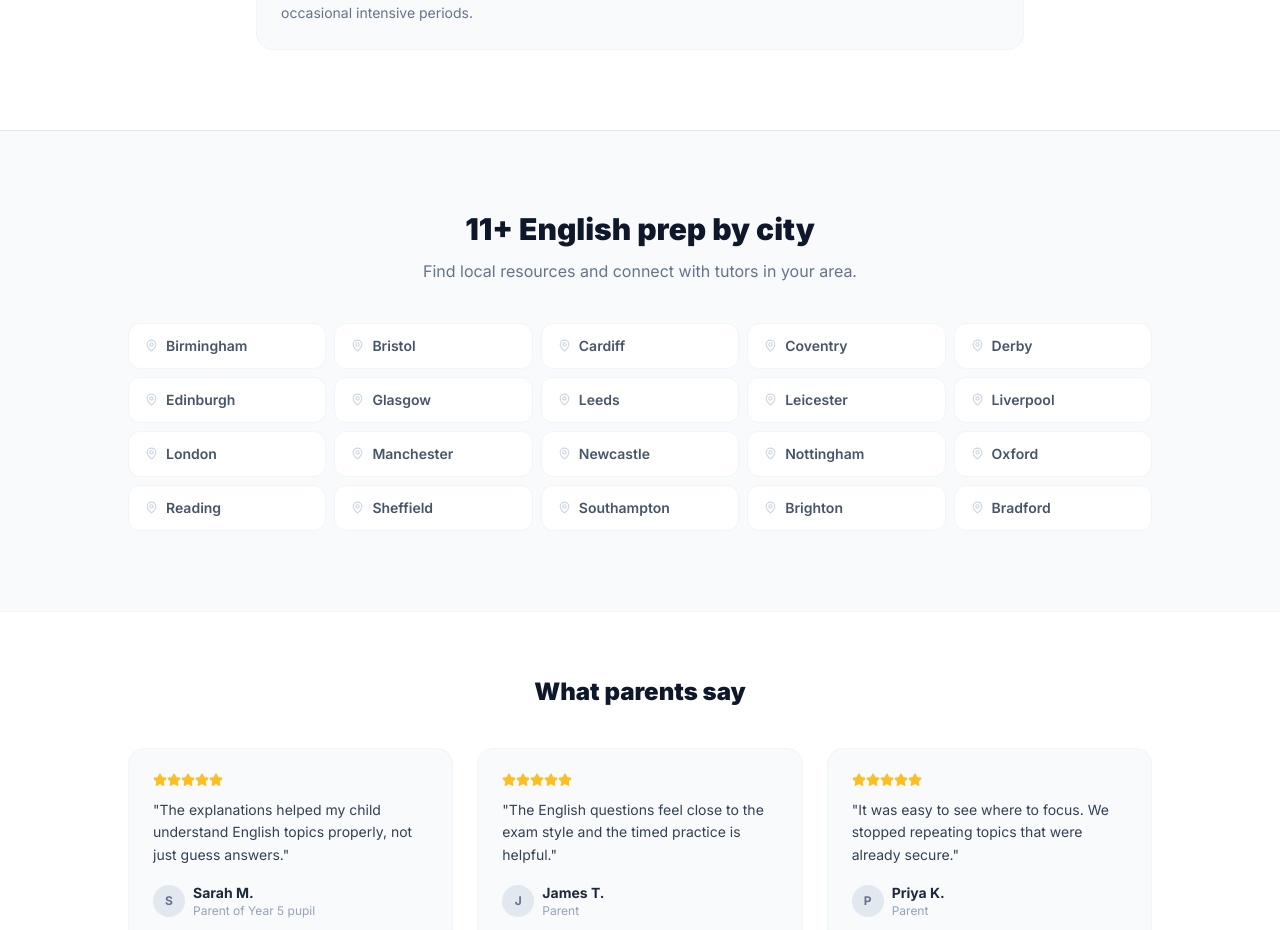
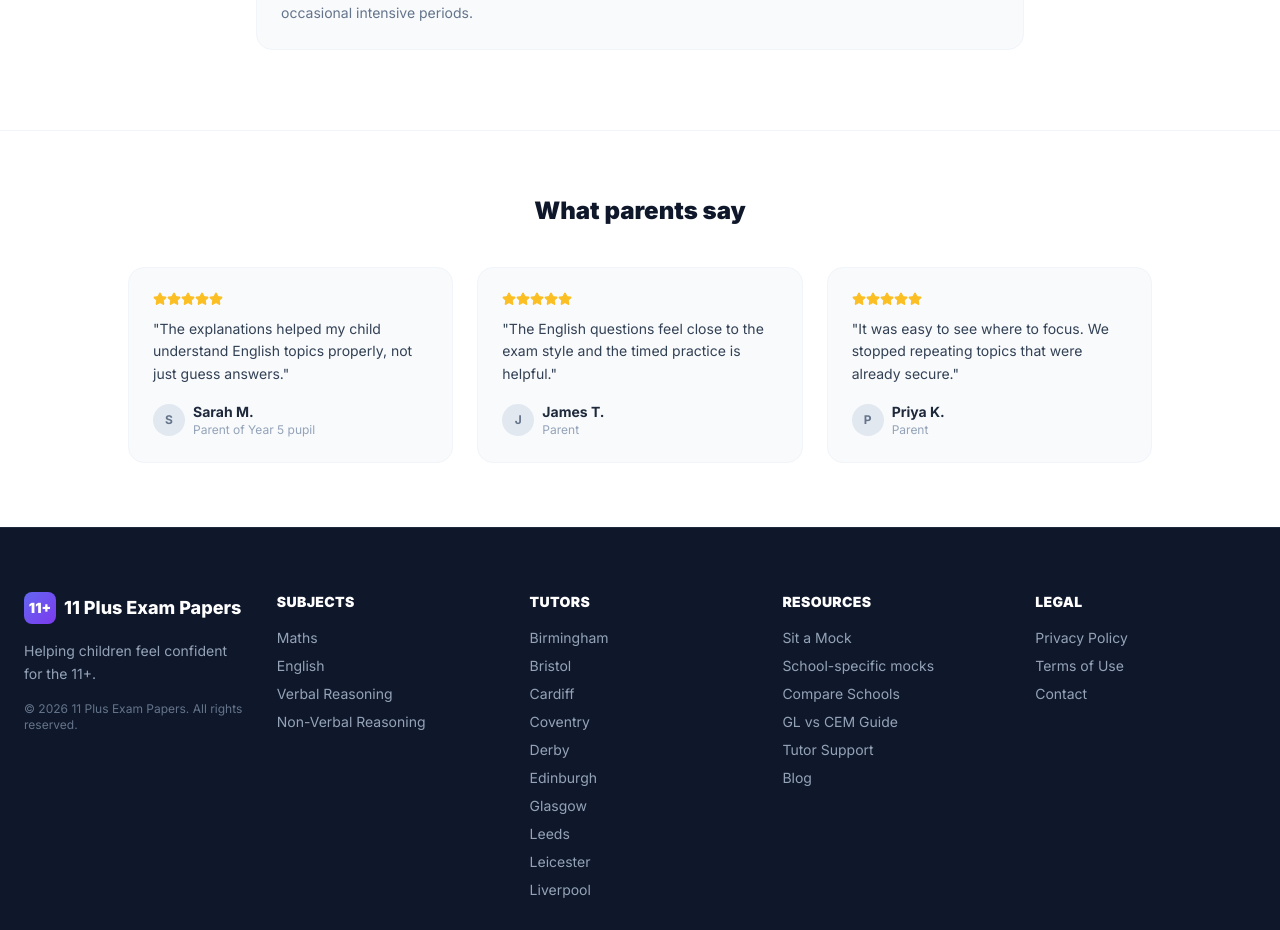
Before and after one commit to vimldn/11plus6, a Next.js app: page /subjects/english in a window 1280 px wide. Shown: the part 2888-3818 px from the top of the page. Built offline with nearby package versions, Linux system fonts and the light colour scheme.

Commit message:
Add files via upload

```diff
--- a/app/sitemap.ts
+++ b/app/sitemap.ts
@@ -60,21 +60,10 @@ export default function sitemap(): MetadataRoute.Sitemap {
     url(`/subjects/${s.slug}`, 0.8, 'monthly'),
   );
 
-  // ── Subject × city pages ───────────────────────────────────────────────────
-  const subjectCityPages: MetadataRoute.Sitemap = SUBJECTS.flatMap((s) =>
-    UK_CITIES.map((c) =>
-      url(`/subjects/${s.slug}/${c.slug}`, 0.6, 'monthly'),
-    ),
-  );
-
   // ── Tutor city pages ───────────────────────────────────────────────────────
   const tutorPages: MetadataRoute.Sitemap = UK_CITIES.map((c) =>
     url(`/tutors/${c.slug}`, 0.7, 'monthly'),
   );
-
-  // ── Location pages intentionally excluded ──────────────────────────────────
-  // /locations/[city] are 301 redirects to /tutors/[city].
-  // Including redirect pages in the sitemap wastes crawl budget — excluded.
 
   // ── Blog posts ─────────────────────────────────────────────────────────────
   // lastModified uses the actual post date so Googlebot doesn't re-crawl every
@@ -87,7 +76,6 @@ export default function sitemap(): MetadataRoute.Sitemap {
     ...staticPages,
     ...schoolPages,
     ...subjectPages,
-    ...subjectCityPages,
     ...tutorPages,
     ...blogPages,
   ];
--- a/app/subjects/[subject]/SubjectPageClient.tsx
+++ b/app/subjects/[subject]/SubjectPageClient.tsx
@@ -2,13 +2,11 @@
 
 import React from 'react';
 import { useRouter } from 'next/navigation';
-import Link from 'next/link';
 import { motion } from 'framer-motion';
 import {
   ArrowRight,
   Check,
   Star,
-  MapPin,
   ChevronRight,
   BookOpen,
   Trophy,
@@ -233,17 +231,11 @@ interface SubjectData {
   dot: string;
   icon?: React.ElementType;
 }
-interface CityData {
-  slug: string;
-  label: string;
-}
 
 export default function SubjectPageClient({
   subject,
-  cities,
 }: {
   subject: SubjectData;
-  cities: CityData[];
 }) {
   const router = useRouter();
 
@@ -532,34 +524,7 @@ export default function SubjectPageClient({
         </div>
       </section>
 
-      {/* ─── City links ─────────────────────────────────────────────────────── */}
-      <section className="py-20 px-4 sm:px-6 bg-slate-50 border-t border-slate-200">
-        <div className="max-w-5xl mx-auto">
-          <div className="text-center mb-10">
-            <h2 className="text-3xl font-black text-slate-900 mb-3">
-              11+ {subject.label} prep by city
-            </h2>
-            <p className="text-slate-500">
-              Find local resources and connect with tutors in your area.
-            </p>
-          </div>
-          <div className="grid grid-cols-2 sm:grid-cols-3 md:grid-cols-4 lg:grid-cols-5 gap-2">
-            {cities.map((city) => (
-              <Link
-                key={city.slug}
-                href={`/subjects/${subject.slug}/${city.slug}`}
-                className="flex items-center gap-2 px-4 py-3 bg-white rounded-xl border border-slate-100 hover:border-indigo-200 hover:bg-indigo-50 hover:text-indigo-700 text-slate-600 text-sm font-semibold transition-all group"
-              >
-                <MapPin
-                  size={13}
-                  className="text-slate-300 group-hover:text-indigo-400 shrink-0"
-                />
-                {city.label}
-              </Link>
-            ))}
-          </div>
-        </div>
-      </section>
+
 
       {/* ─── Testimonials ───────────────────────────────────────────────────── */}
       <section className="py-16 px-4 sm:px-6 bg-white border-t border-slate-100">
--- a/app/subjects/[subject]/page.tsx
+++ b/app/subjects/[subject]/page.tsx
@@ -1,7 +1,7 @@
 import { Metadata } from 'next';
 import { notFound } from 'next/navigation';
 import SubjectPageClient from './SubjectPageClient';
-import { SUBJECTS, UK_CITIES } from '@/lib/siteData';
+import { SUBJECTS } from '@/lib/siteData';
 import { subjectPageSchema } from '@/lib/schemas';
 import { SchemaOrg } from '@/components/SchemaOrg';
 
@@ -41,7 +41,7 @@ export default function SubjectPage({ params }: Props) {
   return (
     <>
       <SchemaOrg data={subjectPageSchema({ slug: subject.slug, label: subject.label, description: subject.desc })} />
-      <SubjectPageClient subject={subject} cities={UK_CITIES} />
+      <SubjectPageClient subject={subject} />
     </>
   );
 }
```
